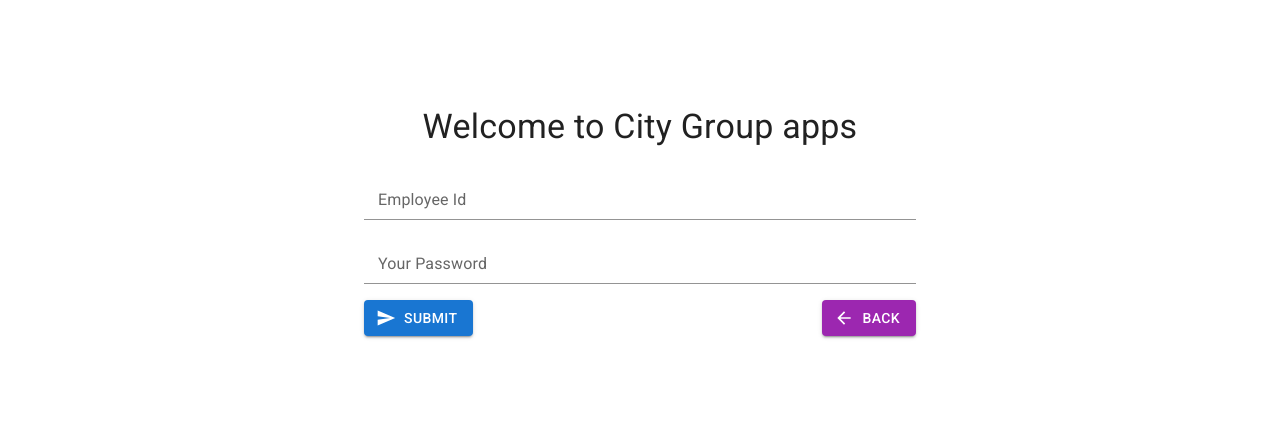
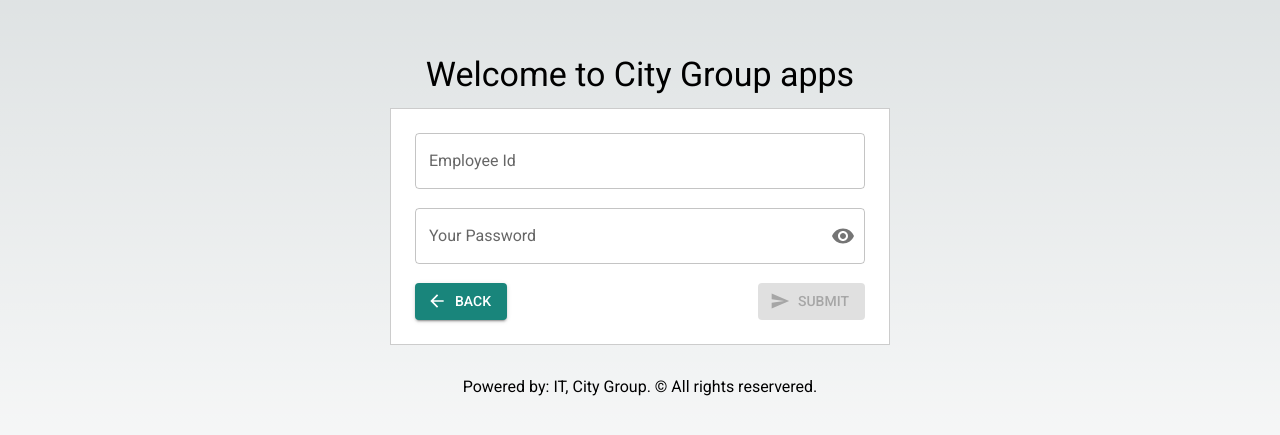
Before and after one commit to atiqur-dev-sources/frontpage, a Next.js app: page /login in a window 1280 px wide. Shown: the part 175-610 px from the top of the page. Built offline with nearby package versions, Linux system fonts and the light colour scheme.

Commit message:
better login form

```diff
--- a/src/pages/login.tsx
+++ b/src/pages/login.tsx
@@ -1,132 +1,139 @@
-import { useState } from 'react';
-import {
-  Box,
-  Button,
-  CircularProgress,
-  Container,
-  createTheme,
-  CssBaseline,
-  FormControl,
-  FormHelperText,
-  IconButton,
-  Input,
-  InputAdornment,
-  InputLabel,
-  ThemeProvider,
-  Typography,
-} from '@mui/material';
-import { Send, ArrowBack } from '@mui/icons-material';
-import { useFormik } from 'formik';
-import * as yup from 'yup';
-import axios from 'axios';
+import React from 'react';
+import { Box, Button, FormControl, FormHelperText, IconButton, InputAdornment, InputLabel, OutlinedInput, TextField, Typography } from '@mui/material';
+import * as Yup from 'yup';
+import SendIcon from '@mui/icons-material/Send';
+import ArrowBackIcon from '@mui/icons-material/ArrowBack';
+import VisibilityIcon from '@mui/icons-material/Visibility';
+import VisibilityOffIcon from '@mui/icons-material/VisibilityOff';
 
-const theme = createTheme();
-
-const validationSchema = yup.object({
-  employeeId: yup.string().required('Please put employee Id'),
-  password: yup.string().required('Please put your password'),
+const LoginPage = () => {
+  const [employeeId, setEmployeeId] = React.useState('');
+  const [password, setPassword] = React.useState('');
+  const [showPassword, setShowPassword] = React.useState(false);
+  const [errors, setErrors] = React.useState({
+    employeeId: '',
+    password: '',
   });
 
-export default function LoginPage() {
-  const [isSubmitting, setIsSubmitting] = useState(false);
-  const formik = useFormik({
-    initialValues: {
-      employeeId: '',
-      password: '',
-    },
-    validationSchema,
-    onSubmit: async (values) => {
-      setIsSubmitting(true);
+  const handleEmployeeIdChange = (event: React.ChangeEvent<HTMLInputElement>) => {
+    setEmployeeId(event.target.value);
+    setErrors({ ...errors, employeeId: '' });
+  };
+
+  const handlePasswordChange = (event: React.ChangeEvent<HTMLInputElement>) => {
+    setPassword(event.target.value);
+    setErrors({ ...errors, password: '' });
+  };
+
+  const handleToggleShowPassword = () => {
+    setShowPassword(!showPassword);
+  };
+
+  const handleSubmit = async (event: React.FormEvent<HTMLFormElement>) => {
+    event.preventDefault();
     try {
-        const response = await axios.post('https://youapipath/submit', values);
-        console.log('response', response);
+      // call the submit API using axios
+      const response = await axios.post('https://youapipath/submit', { employeeId, password });
+      console.log(response.data);
     } catch (error) {
-        console.error('error', error);
-      } finally {
-        setIsSubmitting(false);
+      console.log(error);
     }
-    },
+  };
+
+  const handleBlur = () => {
+    const validationSchema = Yup.object().shape({
+      employeeId: Yup.string().required('Please put employee Id'),
+      password: Yup.string().required('Please put your password'),
     });
 
+    validationSchema.validate({ employeeId, password }, { abortEarly: false }).catch((err) => {
+      const newErrors: { [key: string]: string } = {};
+      err.inner.forEach((e) => {
+        newErrors[e.path] = e.message;
+      });
+      setErrors(newErrors);
+    });
+  };
+
   return (
-    <ThemeProvider theme={theme}>
-      <CssBaseline />
-      <Container maxWidth="sm">
     <Box
       sx={{
         display: 'flex',
         flexDirection: 'column',
+        justifyContent: 'center',
         alignItems: 'center',
-            justifyContent: 'center',
         height: '100vh',
+
       }}
     >
-          <Typography variant="h4" component="h1" mb={2}>
+      <Typography variant="h4" align="center" gutterBottom>
         Welcome to City Group apps
       </Typography>
       <Box
-            component="form"
+        sx={{
+          border: '1px solid #ccc',
+          padding: 3,
+          maxWidth: '80%',
+          width: 500,
+          bgcolor: '#ffffff', // Set the background color of the page
+        }}
+      >
+        <Box
           sx={{
             display: 'flex',
             flexDirection: 'column',
-              alignItems: 'center',
-              width: '100%',
-              '& > :not(style)': { m: 1, width: '100%' },
+            gap: 2,
           }}
-            onSubmit={formik.handleSubmit}
-            noValidate
+          component="form"
+          onSubmit={handleSubmit}
         >
-            <FormControl error={formik.touched.employeeId && Boolean(formik.errors.employeeId)}>
-              <InputLabel htmlFor="employee-id">Employee Id</InputLabel>
-              <Input
-                id="employee-id"
-                name="employeeId"
-                type="text"
-                value={formik.values.employeeId}
-                onChange={formik.handleChange}
-                onBlur={formik.handleBlur}
+          <FormControl variant="outlined" error={Boolean(errors.employeeId)}>
+            <InputLabel htmlFor="employee-id-input">Employee Id</InputLabel>
+            <OutlinedInput
+              id="employee-id-input"
+              value={employeeId}
+              onChange={handleEmployeeIdChange}
+              onBlur={handleBlur}
+              label="Employee Id"
+            />
+            <FormHelperText>{errors.employeeId}</FormHelperText>
+          </FormControl>
+          <FormControl variant="outlined" error={Boolean(errors.password)}>
+            <InputLabel htmlFor="password-input">Your Password</InputLabel>
+            <OutlinedInput
+              id="password-input"
+              type={showPassword ? 'text' : 'password'}
+              value={password}
+              onChange={handlePasswordChange}
+              onBlur          ={handleBlur}
               endAdornment={
-                  formik.touched.employeeId && Boolean(formik.errors.employeeId) ? (
                 <InputAdornment position="end">
-                      <IconButton aria-label="error">
-                        <FormHelperText>{formik.errors.employeeId}</FormHelperText>
+                  <IconButton onClick={handleToggleShowPassword} edge="end">
+                    {showPassword ? <VisibilityOffIcon /> : <VisibilityIcon />}
                   </IconButton>
                 </InputAdornment>
-                  ) : null
               }
+              label="Your Password"
             />
+            <FormHelperText>{errors.password}</FormHelperText>
           </FormControl>
-            <FormControl error={formik.touched.password && Boolean(formik.errors.password)}>
-              <InputLabel htmlFor="password">Your Password</InputLabel>
-              <Input
-                id="password"
-                name="password"
-                type="password"
-                value={formik.values.password}
-                onChange={formik.handleChange}
-                onBlur={formik.handleBlur}
-                endAdornment={
-                  formik.touched.password && Boolean(formik.errors.password) ? (
-                    <InputAdornment position="end">
-                      <IconButton aria-label="error">
-                        <FormHelperText>{formik.errors.password}</FormHelperText>
-                      </IconButton>
-                    </InputAdornment>
-                  ) : null
-                }
-              />
-            </FormControl>
-            <Box sx={{ display: 'flex', justifyContent: 'space-between', width: '100%' }}>
-<Button variant="contained" color="primary" startIcon={<Send />} type="submit" disabled={isSubmitting || !formik.isValid}>
-{isSubmitting ? <CircularProgress size={24} /> : 'Submit'}
+          <Box sx={{ display: 'flex', justifyContent: 'space-between' }}>
+
+            <Button variant="contained" color="secondary" startIcon={<ArrowBackIcon />}>
+              Back
             </Button>
-<Button variant="contained" color="secondary" startIcon={<ArrowBack />} onClick={() => console.log('back clicked')}>
-Back
+            <Button variant="contained" color="primary" disabled={!employeeId || !password} type="submit" startIcon={<SendIcon />}>
+              Submit
             </Button>
           </Box>
         </Box>
       </Box>
-</Container>
-</ThemeProvider>
+      {/* Footer text */}
+      <Box sx={{ mt: 4 }}>
+        Powered by: IT, City Group. &copy; All  rights reservered.
+      </Box>
+    </Box>
     );
-}
+};
+
+export default LoginPage;
```
Lines whose indentation alone changed are shown as unchanged.
